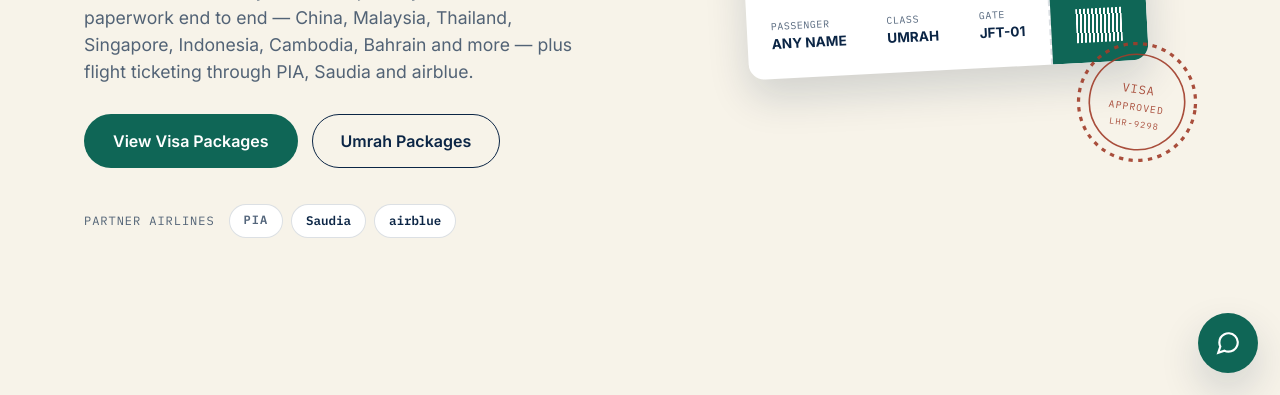
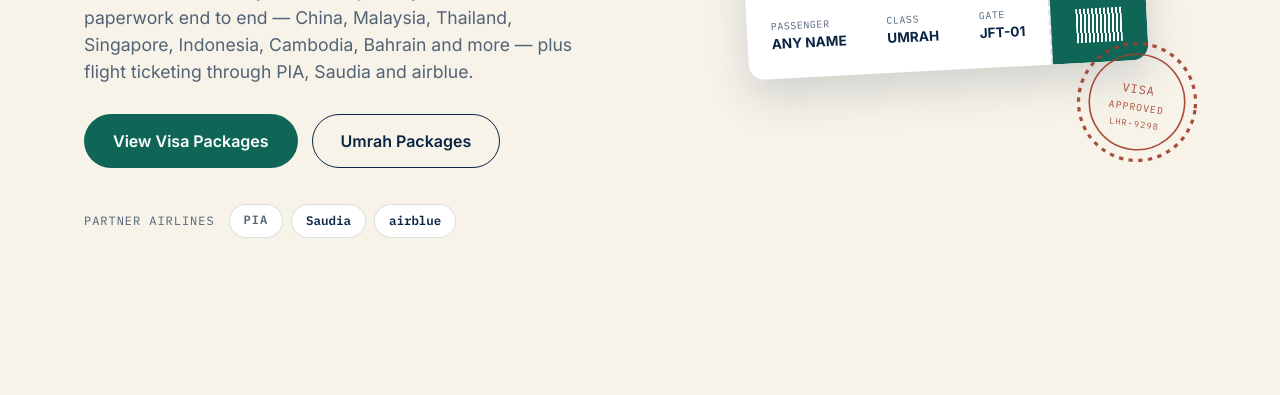
Before and after one commit to mursalhanc028-ux/JFT-Travels, a plain HTML site: page index.html in a window 1280 px wide. Shown: the part 405-800 px from the top of the page. Drawn offline with Linux system fonts and the light colour scheme.

Commit message:
Update style.css

```diff
--- a/css/style.css
+++ b/css/style.css
@@ -252,10 +252,10 @@ img, svg { display: block; max-width: 100%; }
 .footer-copy { width: 100%; text-align: center; margin-top: 20px !important; font-size: 0.78rem !important; }
 
 /* ---------- Chat widget ---------- */
-.chat-widget { position: fixed; right: 22px; bottom: 22px; z-index: 100; }
+.chat-widget { position: floating; right: 22px; bottom: 22px; z-index: 100; }
 .chat-fab {
   width: 60px; height: 60px; border-radius: 50%; background: var(--emerald); color: var(--white);
-  border: none; cursor: pointer; display: flex; align-items: center; justify-content: center;
+  border: none; cursor: pointer; display: none; align-items: center; justify-content: center;
   box-shadow: var(--shadow-lift); transition: transform 0.15s ease;
 }
 .chat-fab:hover { transform: scale(1.06); }
```
